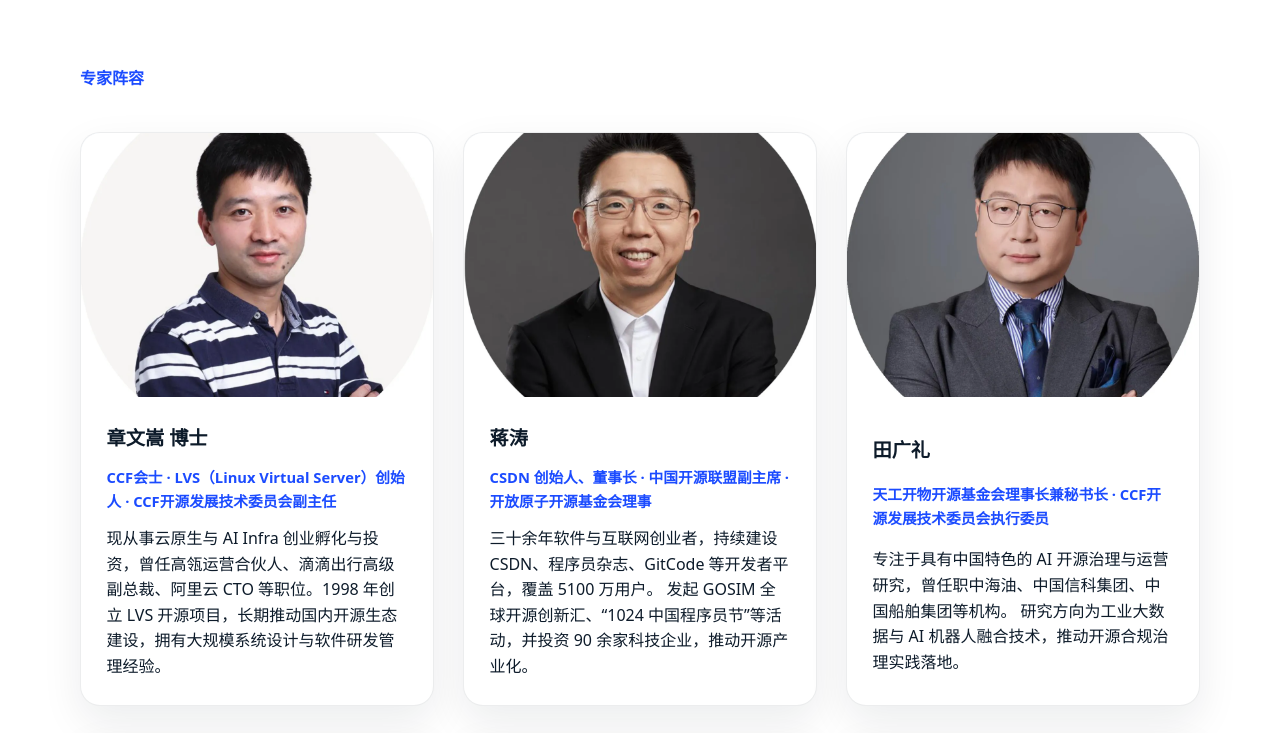
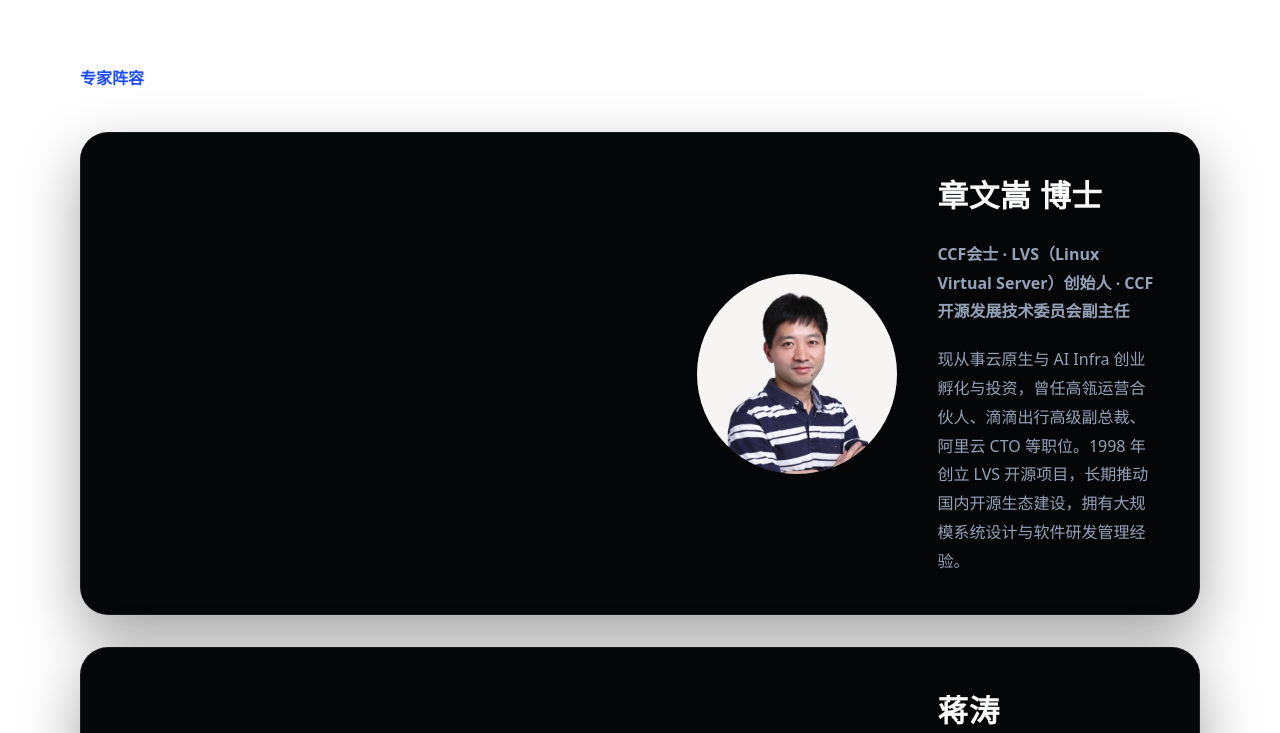
Before and after one commit to ChanceFoundation/open-board, a plain HTML site: page index.html in a window 1280 px wide. Shown: the part 1060-1793 px from the top of the page. Drawn offline with Linux system fonts and the light colour scheme.

Commit message:
Update expert card layout to match reference

```diff
--- a/styles.css
+++ b/styles.css
@@ -207,24 +207,29 @@ a {
 
 .experts-grid {
   display: grid;
-  grid-template-columns: repeat(auto-fit, minmax(260px, 1fr));
-  gap: 1.8rem;
+  grid-template-columns: 1fr;
+  gap: 2rem;
 }
 
 .expert-card {
-  background: var(--card);
-  border-radius: 20px;
-  border: 1px solid var(--border);
-  overflow: hidden;
+  background: #050607;
+  border-radius: 28px;
+  border: 1px solid rgba(255, 255, 255, 0.08);
   display: grid;
-  box-shadow: 0 16px 40px rgba(15, 23, 42, 0.08);
+  grid-template-columns: minmax(0, 1fr) 220px;
+  gap: 2.5rem;
+  align-items: center;
+  padding: 2.4rem 2.6rem;
+  box-shadow: 0 24px 60px rgba(0, 0, 0, 0.35);
 }
 
 .expert-photo {
-  width: 100%;
-  aspect-ratio: 4 / 3;
+  width: 200px;
+  height: 200px;
+  border-radius: 50%;
   overflow: hidden;
-  background: #e2e8f0;
+  background: #1f2937;
+  justify-self: end;
 }
 
 .expert-photo img {
@@ -235,19 +240,27 @@ a {
 }
 
 .expert-body {
-  padding: 1.6rem;
   display: grid;
-  gap: 0.8rem;
+  gap: 1.2rem;
+  color: #f8fafc;
 }
 
 .expert-body h3 {
-  font-size: 1.2rem;
+  font-size: clamp(1.8rem, 2.4vw, 2.4rem);
+  letter-spacing: 0.02em;
 }
 
 .expert-roles {
-  color: var(--primary);
+  color: #2f66ff;
   font-weight: 600;
-  font-size: 0.92rem;
+  font-size: 1.05rem;
+  line-height: 1.5;
+}
+
+.expert-body p {
+  color: #94a3b8;
+  font-size: 1rem;
+  line-height: 1.8;
 }
 
 .card {
@@ -404,6 +417,17 @@ a {
   .nav-toggle {
     display: flex;
   }
+
+  .expert-card {
+    grid-template-columns: 1fr;
+    padding: 2rem;
+  }
+
+  .expert-photo {
+    justify-self: start;
+    width: 180px;
+    height: 180px;
+  }
 }
 
 @media (max-width: 600px) {
```
